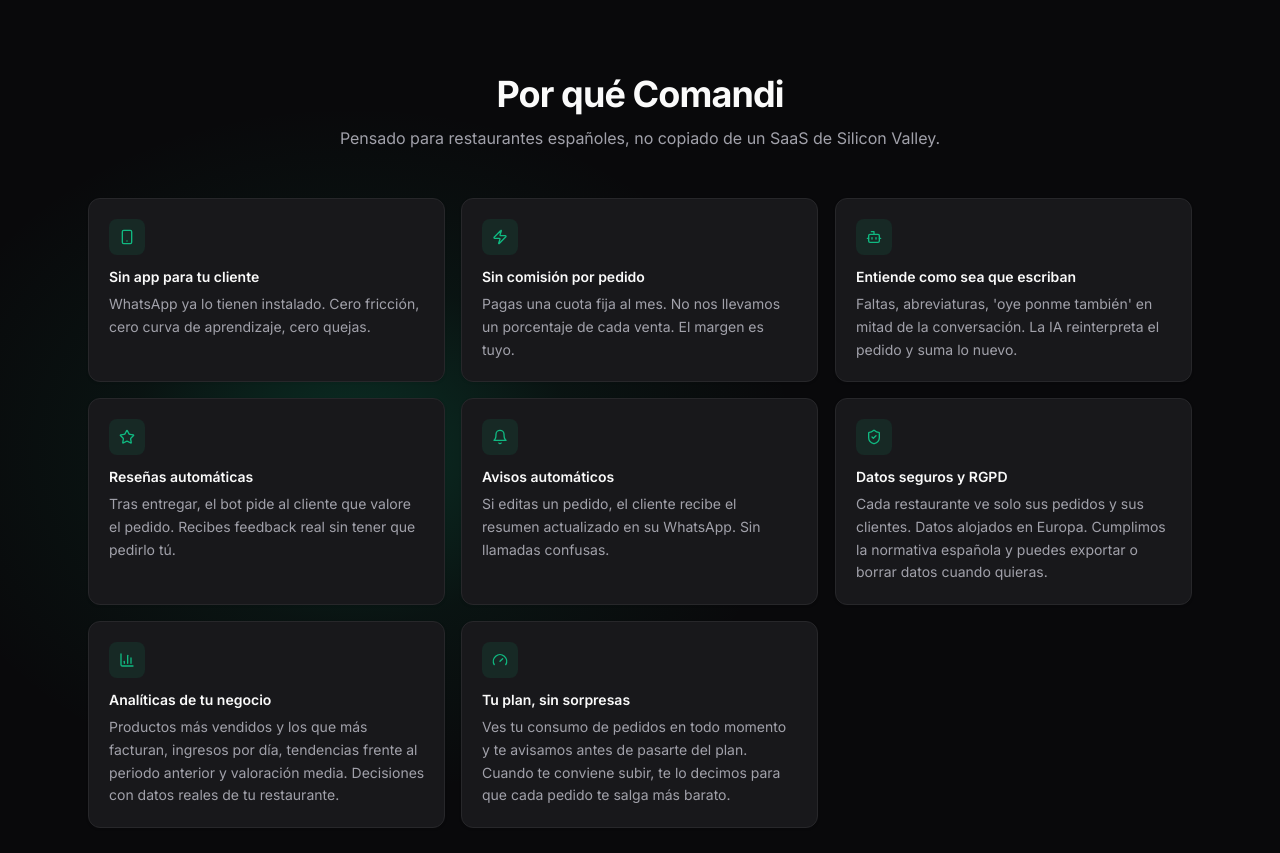
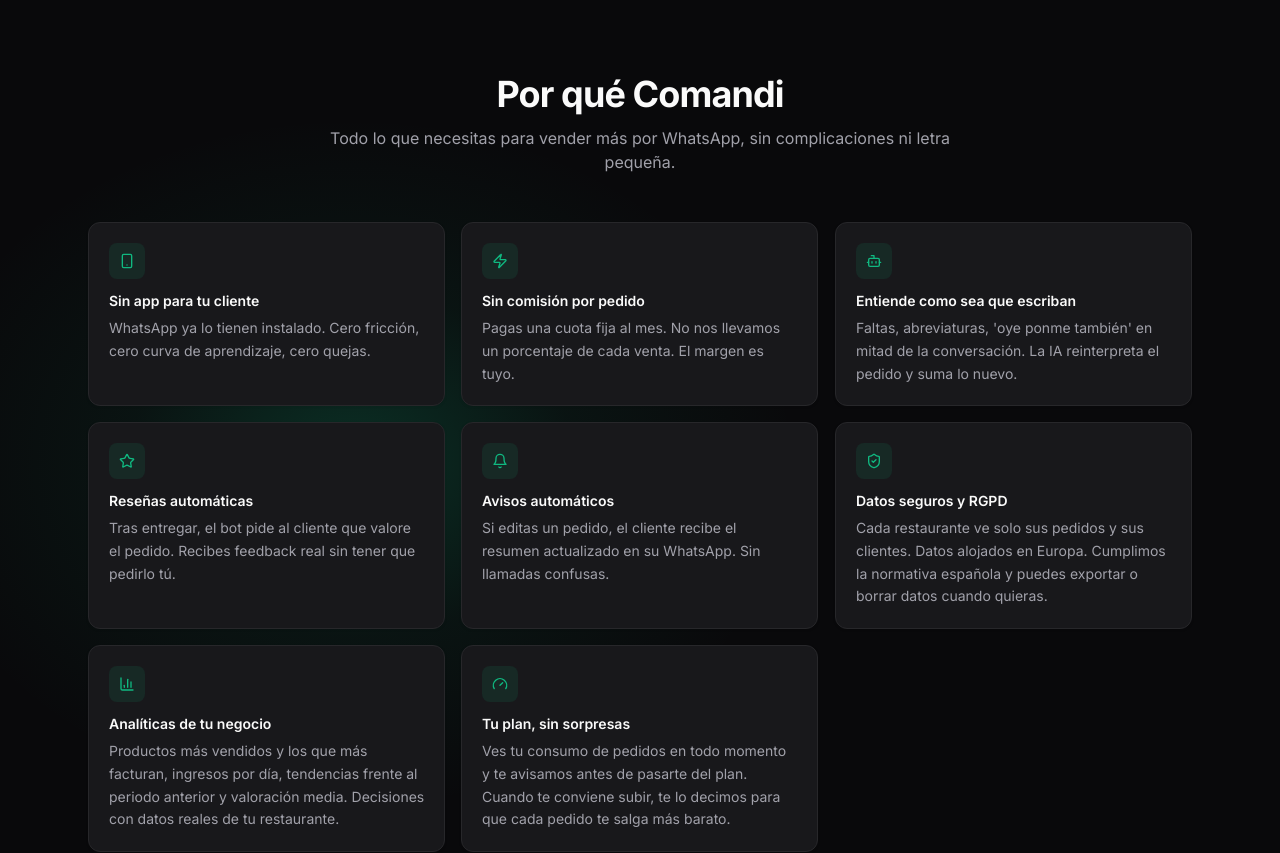
Before and after one commit to sancascd/panel-pedidos, a Next.js app: page / in a window 1280 px wide. Shown: the part 1360-2213 px from the top of the page. Built offline with nearby package versions, Linux system fonts and the light colour scheme.

Commit message:
landing: subtitulo 'Por que Comandi' sin jerga (quita 'SaaS de Silicon Valley')

```diff
--- a/app/page.js
+++ b/app/page.js
@@ -503,7 +503,7 @@
               Por qué Comandi
             </h2>
             <p className="mt-3 text-text-muted">
-              Pensado para restaurantes españoles, no copiado de un SaaS de Silicon Valley.
+              Todo lo que necesitas para vender más por WhatsApp, sin complicaciones ni letra pequeña.
             </p>
           </div>
         </Reveal>
```
